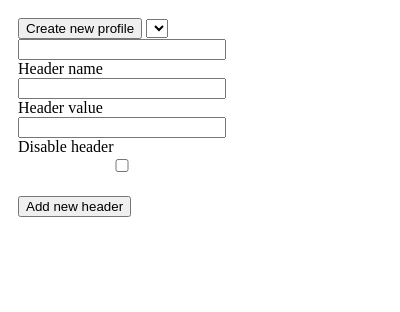
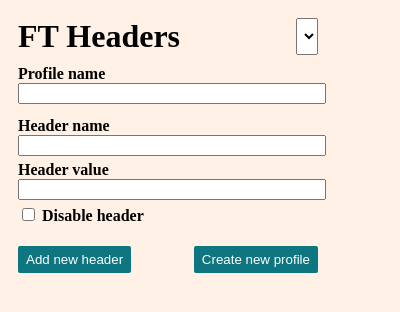
Before and after one commit to GlynnPhillips/vary-headers, a browser extension: page popup.html in a window 400 px wide. Drawn offline with Linux system fonts and the light colour scheme.

Commit message:
Add some very very very basic styles
Make the UI useable but not perfect

```diff
--- a/popup.html
+++ b/popup.html
@@ -4,13 +4,38 @@
   <title>FT Headers</title>
   <style>
 	body {
-		width: 200px;
+		width: 300px;
 		padding: 10px;
+		background: #fff1e5;
+	}
+
+	.header,
+	.footer {
+		display: flex;
+		justify-content: space-between;
+		margin-bottom: 10px;
+	}
+
+	h1 {
+		margin: 0;
 	}
 
 	label,
 	input {
 		width: 100%;
+	}
+
+	label {
+		font-weight: 600;
+	}
+
+	input {
+		margin-bottom: 5px;
+	}
+
+	input[type="checkbox"] {
+		display: inline;
+		width: auto;
 	}
 
 	.profile__container {
@@ -20,20 +45,49 @@
 	.header__error {
 		color: red;
 	}
+
+	button {
+		background-color: #0d7680;
+		border: 0;
+		color: #fff;
+		padding: 6px 8px;
+		border-radius: 2px;
+	}
+
+	.profile__meta {
+		margin-bottom: 8px;
+	}
+
+	.profile__header:not(:last-child) {
+		margin-bottom: 8px;
+		padding-bottom: 8px;
+		border-bottom: 1px dashed #262a33;
+	}
+
   </style>
 </head>
 <body>
 
-	<div class="profile__container" data-profile>
-		<button data-profile-create>Create new profile</button>
+	<div class="header">
+		<h1>FT Headers</h1>
 		<select data-profile-picker></select>
-		<input name="name" data-profile-name value="" />
-		<input type="hidden" name="id" data-profile-id value="" />
-
-		<div data-profiles-headers></div>
 	</div>
 
-	<button data-add-new-header>Add new header</button>
+	<div class="profile__container" data-profile>
+		<div class="profile__meta">
+			<label>Profile name
+				<input name="name" data-profile-name value="" />
+			</label>
+			<input type="hidden" name="id" data-profile-id value="" />
+		</div>
+
+		<div class="profile__headers" data-profiles-headers></div>
+	</div>
+
+	<div class="footer">
+		<button data-add-new-header>Add new header</button>
+		<button data-profile-create>Create new profile</button>
+		</div>
 
 	<script src="popup.js"></script>
 </body>
--- a/popup.js
+++ b/popup.js
@@ -15,7 +15,7 @@ const createHeaderUI = ({
 	disabled = false
 } = {}) => {
 	return `
-		<div data-header-group>
+		<div class="profile__header" data-header-group>
 			<label>
 				Header name
 				<input name="name" autocomplete="off" data-header-name value="${name}"/>
@@ -29,8 +29,8 @@ const createHeaderUI = ({
 			<div class="header__error" data-profile-header-error></div>
 
 			<label>
+				<input type="checkbox" ${disabled ? 'checked' : ''} data-profile-disable-header />
 				Disable header
-				<input type="checkbox" ${disabled ? 'checked' : ''} data-profile-disable-header />
 			</label>
 		</div>
 	`;
```
